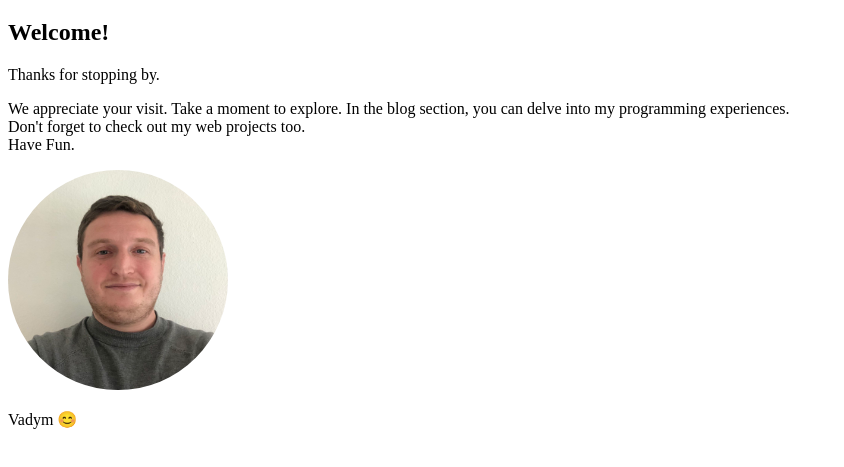
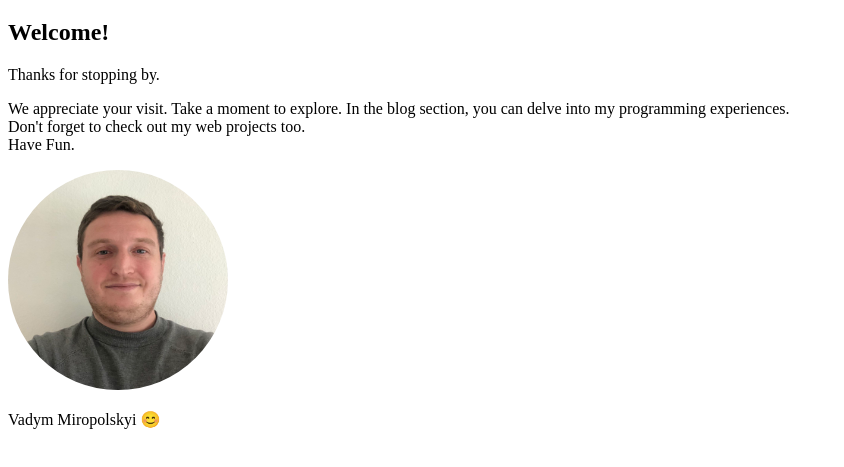
Before and after one commit to VadimMiropolskyi/profile_for_powercoders, a plain HTML site: page index.html in a window 1280 px wide. Shown: the part 61-528 px from the top of the page, without its empty margins (0-844 px from the left). Drawn offline with Linux system fonts and the light colour scheme.

Commit message:
finish Part 1 little changes

```diff
--- a/index.html
+++ b/index.html
@@ -19,6 +19,6 @@
 
     <img class="my_foto" src="my_foto.jpg" alt="Picture of me">
 
-    <p>Vadym &#x1F60A;</p>
+    <p>Vadym Miropolskyi &#x1F60A;</p>
 </body>
 </html>
```
